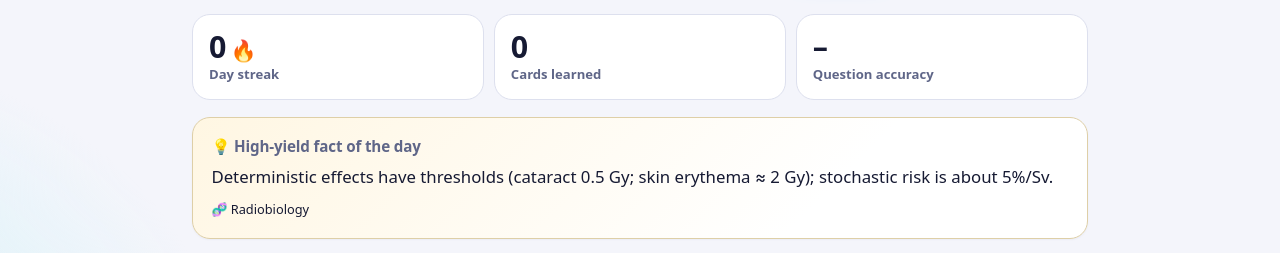
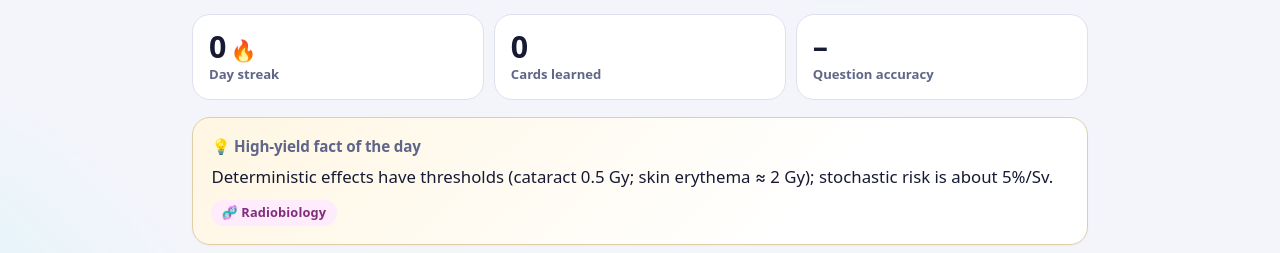
Before and after one commit to mco-gh/mpsg, a plain HTML site: page index.html in a window 1280 px wide. Shown: the part 498-751 px from the top of the page. Drawn offline with Linux system fonts and the light colour scheme.

Commit message:
Show the fact of the day's topic as a colored tag
Co-Authored-By: Claude Opus 5.5 <noreply@anthropic.com>

```diff
--- a/index.html
+++ b/index.html
@@ -122,7 +122,7 @@
       <section class="tip panel" aria-labelledby="h-tip">
         <h2 id="h-tip"><span aria-hidden="true">💡</span> High-yield fact of the day</h2>
         <p id="tip-text"></p>
-        <p class="tip-topic" id="tip-topic"></p>
+        <p class="tip-topic topic-tag" id="tip-topic"></p>
       </section>
 
       <section aria-labelledby="h-topics" class="topics-section">
```
